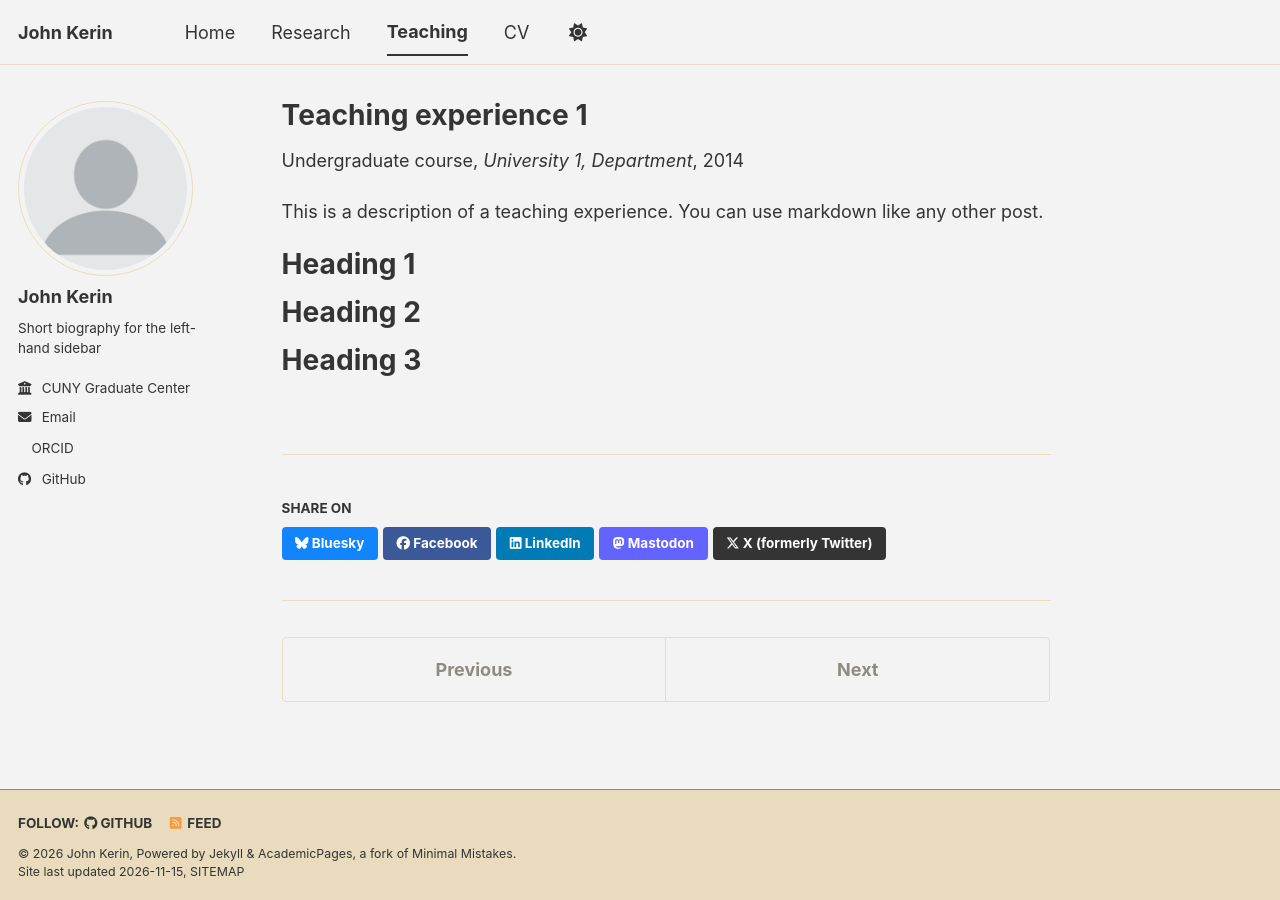
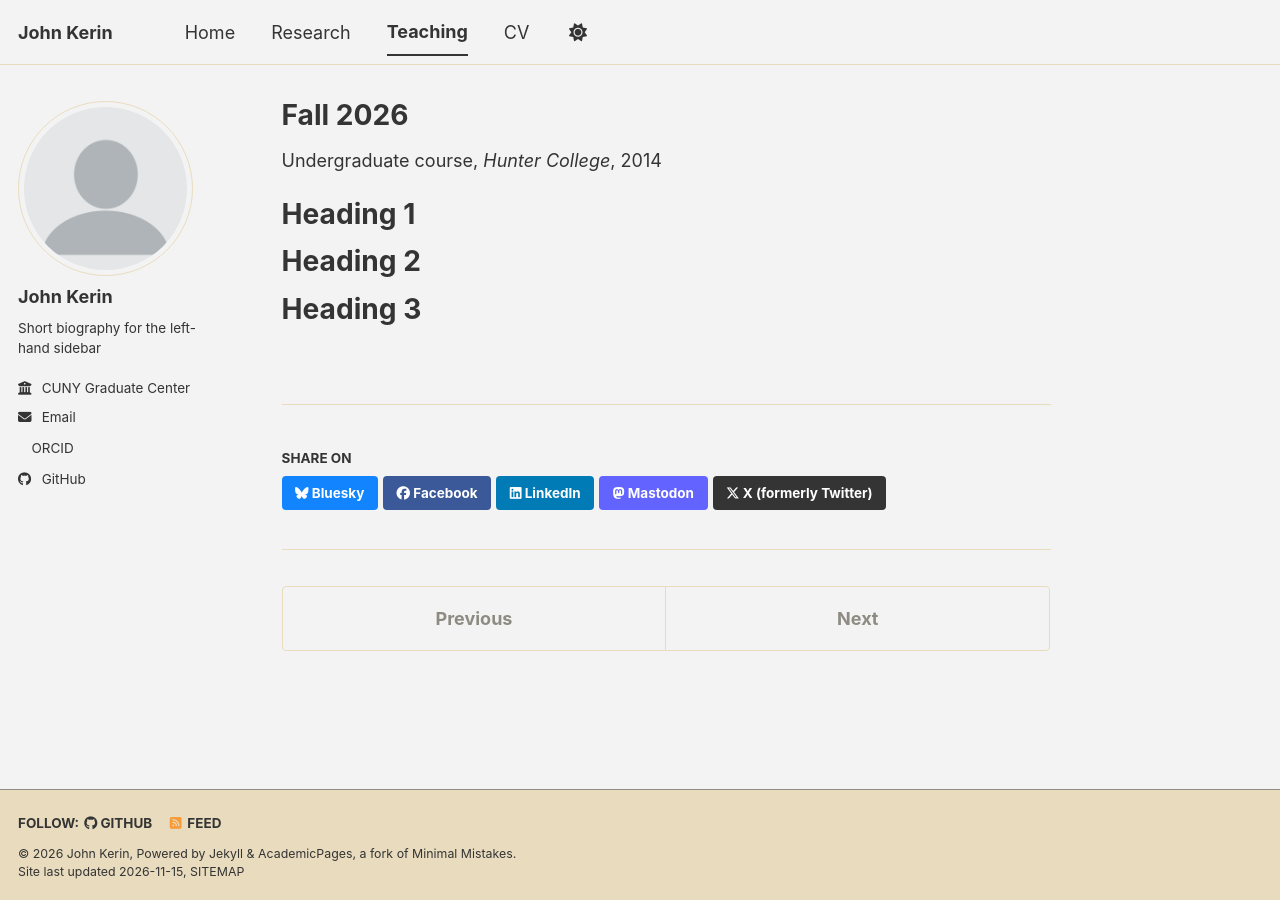
Before and after one commit to johnandrewkerin/johnandrewkerin.github.io, a Jekyll site: the page built from _teaching/2014-spring-teaching-1.md, in a window 1280 px wide. Built offline with Jekyll 4.4.1, drawn with Linux system fonts in a browser that asks for light colours; a script bundle is joined from its source files by our own code; a style sheet for code colours, icons or effects is not loaded.

Commit message:
Update 2014-spring-teaching-1.md

```diff
--- a/_teaching/2014-spring-teaching-1.md
+++ b/_teaching/2014-spring-teaching-1.md
@@ -1,14 +1,13 @@
 ---
-title: "Teaching experience 1"
+title: "Fall 2026"
 collection: teaching
 type: "Undergraduate course"
 permalink: /teaching/2014-spring-teaching-1
-venue: "University 1, Department"
+venue: "Hunter College"
 date: 2014-01-01
 location: "City, Country"
 ---
 
-This is a description of a teaching experience. You can use markdown like any other post.
 
 Heading 1
 ======
```
